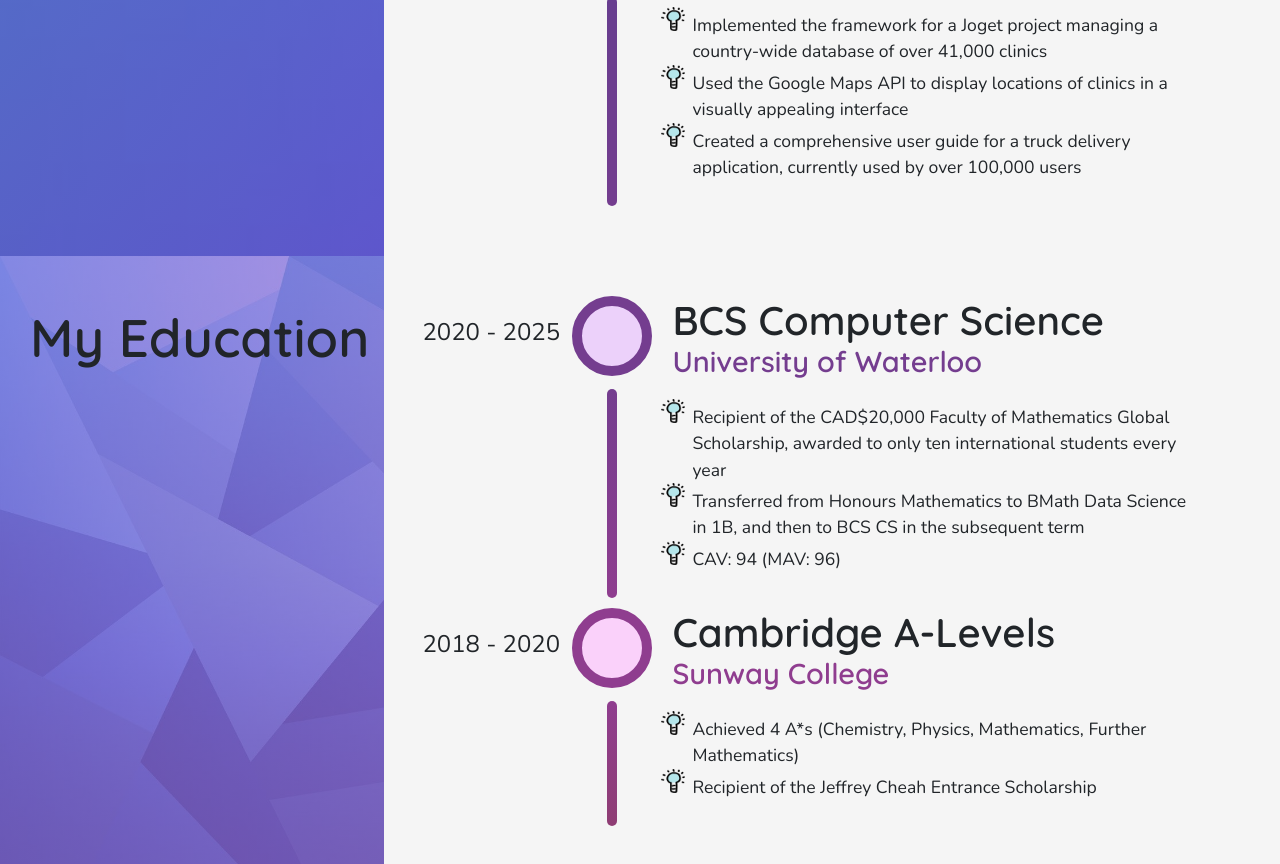
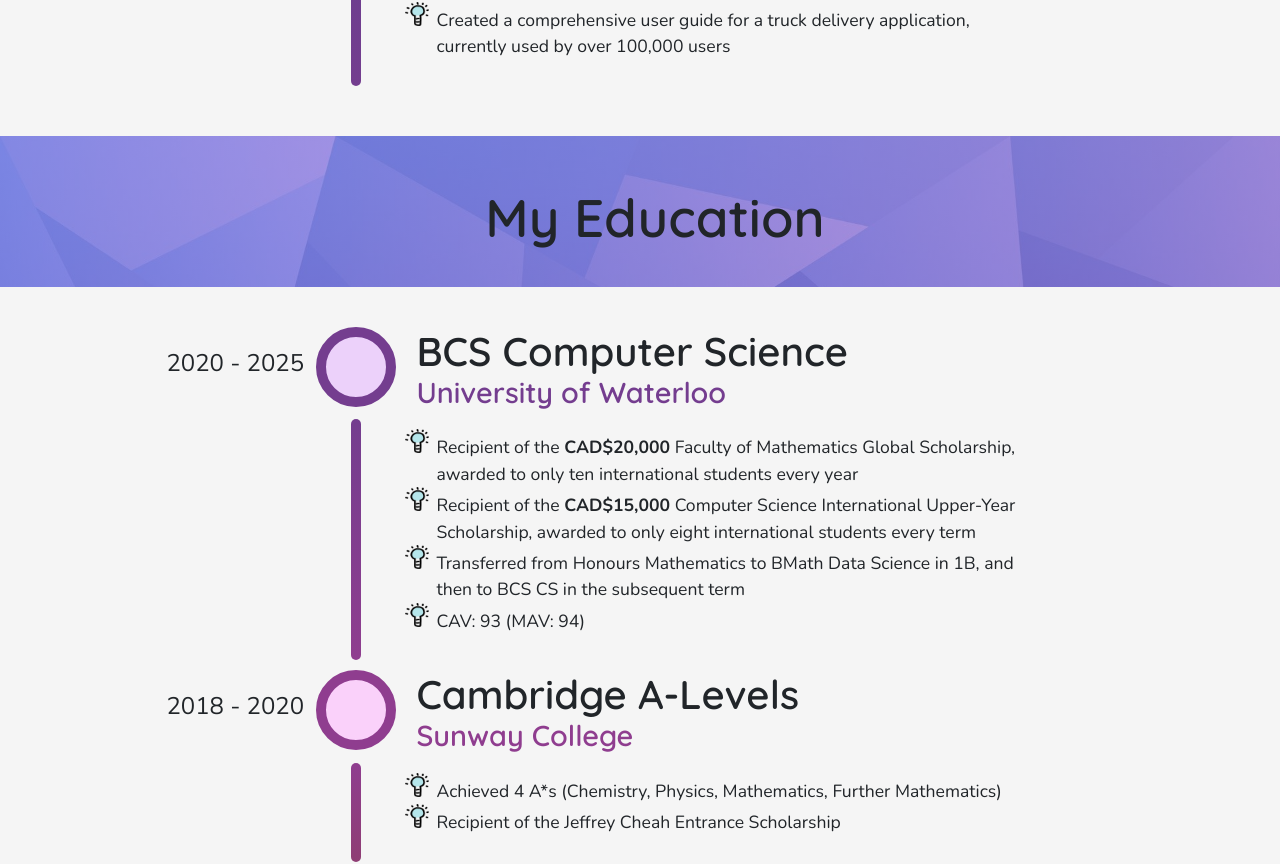
Before and after one commit to mcpenguin/the-arctic-blog, a React (Create React App) app: page / in a window 1280 px wide. Shown: the part 7440-8304 px from the top of the page. Built offline with nearby package versions, Linux system fonts and the light colour scheme.

Commit message:
timeline beautification

```diff
--- a/src/components/ExperienceEducation/ExperienceEducation.scss
+++ b/src/components/ExperienceEducation/ExperienceEducation.scss
@@ -3,6 +3,8 @@
 .section-experience, .section-education {
     display: flex;
     flex-flow: row wrap;
+    @include center;
+    background: $off_white;
     // justify-content: space-between;
 
     // width of title, in %
@@ -15,8 +17,8 @@
     }
 
     .title {
-        width: $title_width;
-        // @include center;
+        width: 100%;
+        padding-bottom: 30px;
         // position: sticky;
         // top: 50px;
 
@@ -24,6 +26,7 @@
             height: 100%;
             width: 100%;
             font-weight: 800;
+            text-align: center;
 
             padding: 50px 0 0 30px;
 
@@ -49,12 +52,7 @@
 
     .timeline {
         padding: 5vh 3vw;
-        width: 100% - $title_width;
-        background: $off_white;
-
-        @media (max-width: $medium_desktop_width) {
-            width: 100%;
-        }
+        width: 80%;
         font-weight: 400;
 
         a {
@@ -63,6 +61,10 @@
             &:hover {
                 color:rgb(3, 62, 97);
             }
+        }
+
+        @media (max-width: $medium_desktop_width) {
+            width: 100%;
         }
     }
 }
--- a/src/components/ExperienceEducation/educationData.tsx
+++ b/src/components/ExperienceEducation/educationData.tsx
@@ -7,14 +7,18 @@ const data = [
     content: (
       <ul>
         <li>
-          Recipient of the CAD$20,000 Faculty of Mathematics Global Scholarship,
+          Recipient of the <b>CAD$20,000</b> Faculty of Mathematics Global Scholarship,
           awarded to only ten international students every year
+        </li>
+        <li>
+          Recipient of the <b>CAD$15,000</b> Computer Science International Upper-Year Scholarship,
+          awarded to only eight international students every term
         </li>
         <li>
           Transferred from Honours Mathematics to BMath Data Science in 1B, and
           then to BCS CS in the subsequent term
         </li>
-        <li>CAV: 94 (MAV: 96)</li>
+        <li>CAV: 93 (MAV: 94)</li>
       </ul>
     ),
   },
```
